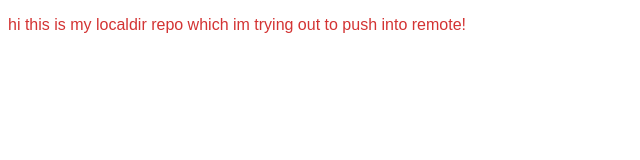
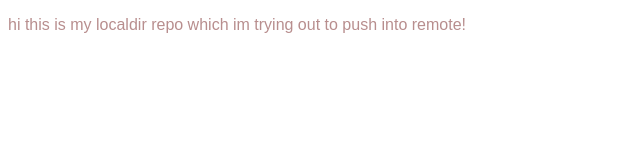
Before and after one commit to akshaybhagattt/localdir, a plain HTML site: page index.html in a window 1280 px wide. Shown: the whole page, without its empty margins (0-640 px from the left). Drawn offline with Linux system fonts and the light colour scheme.

Commit message:
added js file and modified a css file

```diff
--- /dev/null
+++ b/name.js
@@ -0,0 +1 @@
+CountQueuingStrategy
--- a/style.css
+++ b/style.css
@@ -1,5 +1,5 @@
 p{
     font-family: Arial, sans-serif;
     font-size: 16px;
-    color: #d33333;
+    color: #b88e8e;
 }
```
